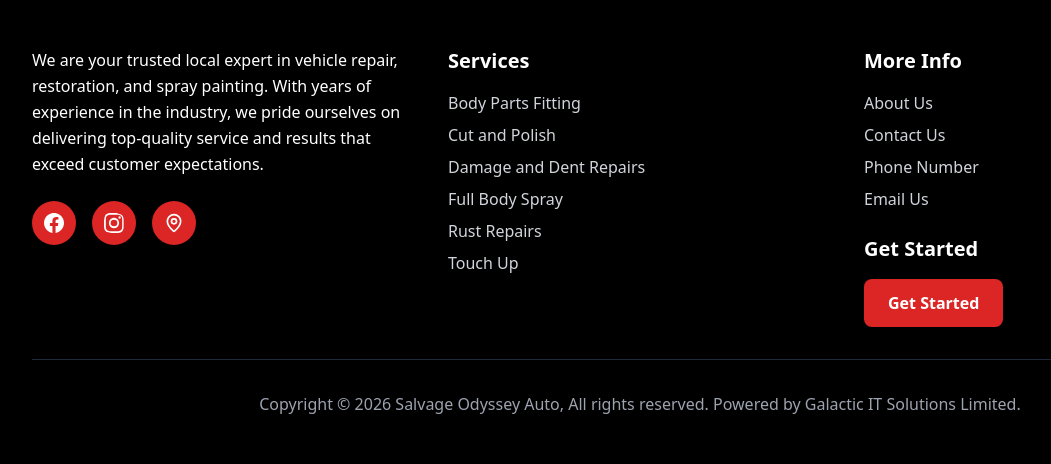
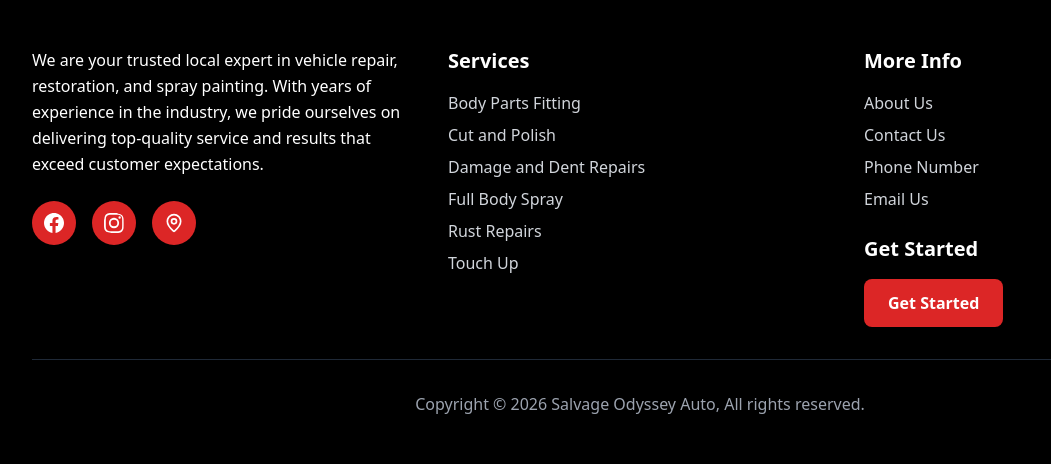
Before and after one commit to odysseyautomobile393-hash/website, a Flask app: page / in a window 1280 px wide; the page is wider, and only the part inside the window is pictured. Shown: the part 5879-6343 px from the top of that part, without its empty margins (0-1051 px from the left). Run offline with Flask 3, Linux system fonts and the light colour scheme; data comes from the database, SQL or seed files in the repository; some libraries are stand-ins or nearby versions.

Commit message:
Fix powerd by

```diff
--- a/templates/index.html
+++ b/templates/index.html
@@ -522,7 +522,7 @@
 
                 <div class="border-t border-gray-800 pt-8 text-center">
                     <p class="text-gray-400">
-                        Copyright © 2026 Salvage Odyssey Auto, All rights reserved. Powered by Galactic IT Solutions Limited.
+                        Copyright © 2026 Salvage Odyssey Auto, All rights reserved.
                     </p>
                 </div>
             </div>
```
